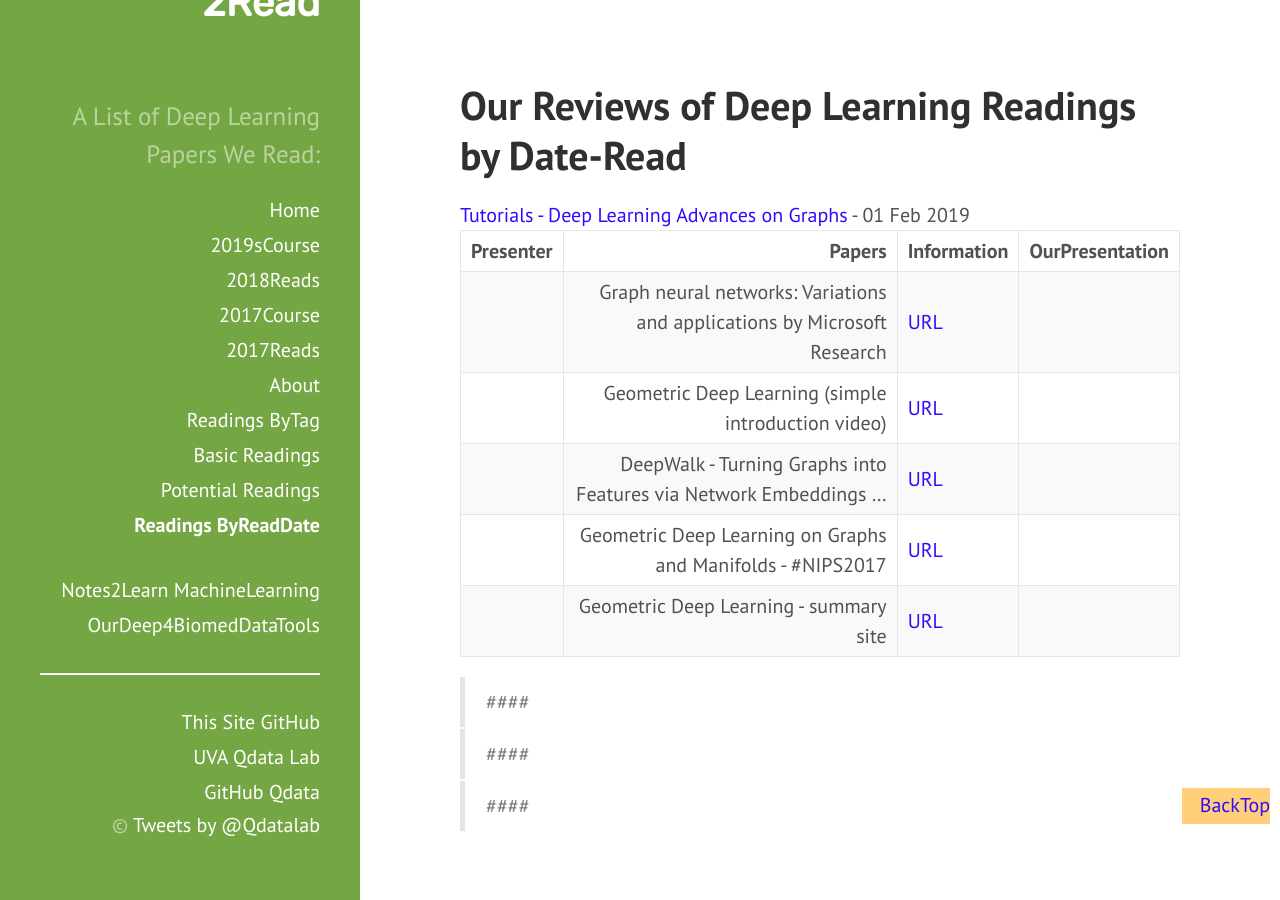
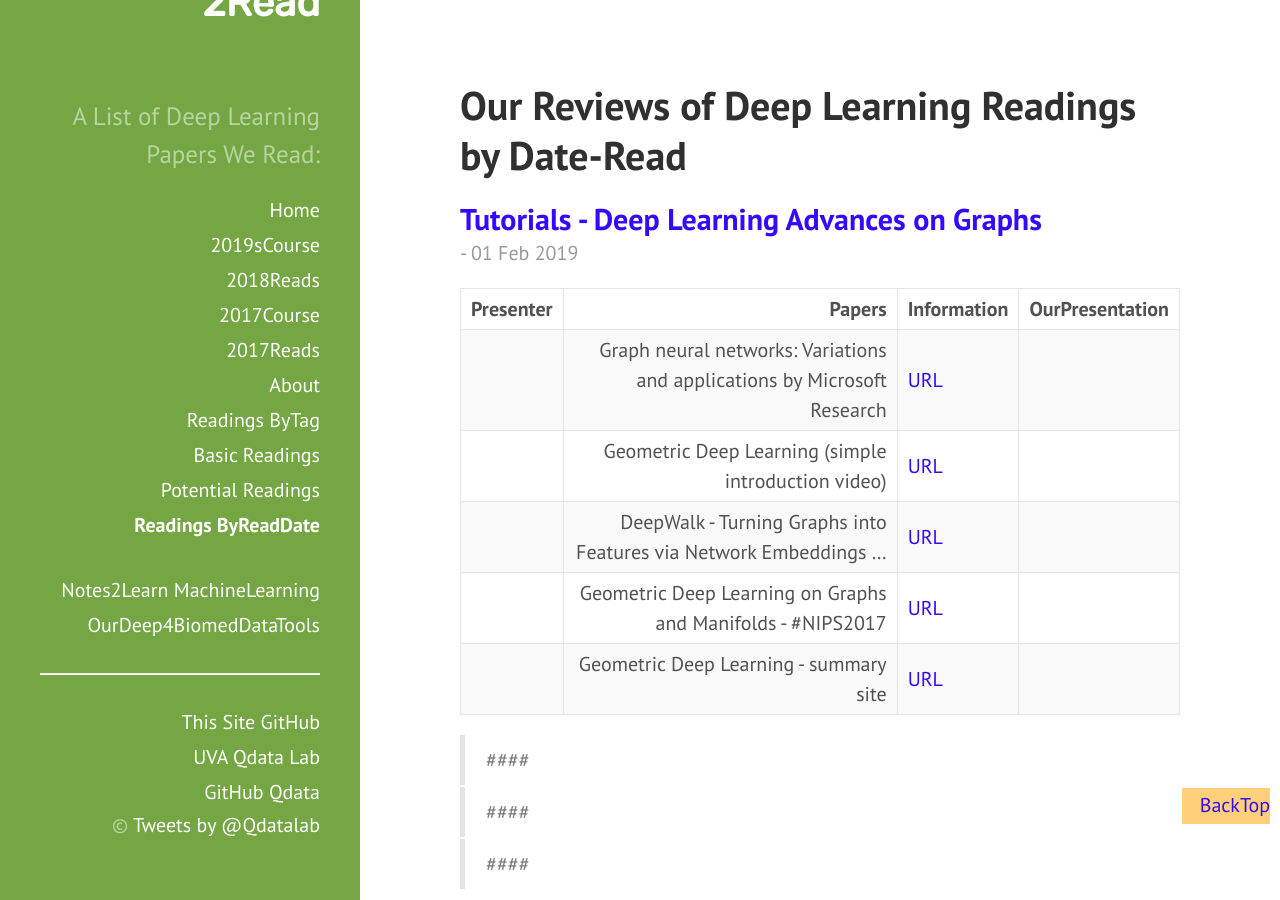
Before and after one commit to QData/deep2Read, a Jekyll site: the page built from bReadingsIndexByDate.md, in a window 1280 px wide and 900 px high. Built offline with Jekyll 4.4.1, drawn with Linux system fonts in a browser that asks for light colours.

Commit message:
again, format change

```diff
--- a/bReadingsIndexByDate.md
+++ b/bReadingsIndexByDate.md
@@ -14,16 +14,16 @@ order: 72
 
 <!---<hr> -->
   <div class="post">
-    <!---<h1 class="post-title">
+    <h2 class="post-title">
       <a href="{{ site.baseurl }}{{ post.url }}">
         {{ post.title }}
       </a>
-    </h1>
+    </h2>
 
-    <span class="post-date">- {{ post.date | date_to_string }} </span> -->
+    <span class="post-date">- {{ post.date | date_to_string }} </span>
 
-    <a href="{{ site.baseurl }}{{ post.url }}">
-        {{ post.title }} </a> - {{ post.date | date_to_string }}
+    <!---<a href="{{ site.baseurl }}{{ post.url }}">
+        {{ post.title }} </a> - {{ post.date | date_to_string }}-->
 
     {{ post.content }}
   </div>
```
Also changed, not shown: aReadingsIndexByTags.md (+5 -5 lines).
